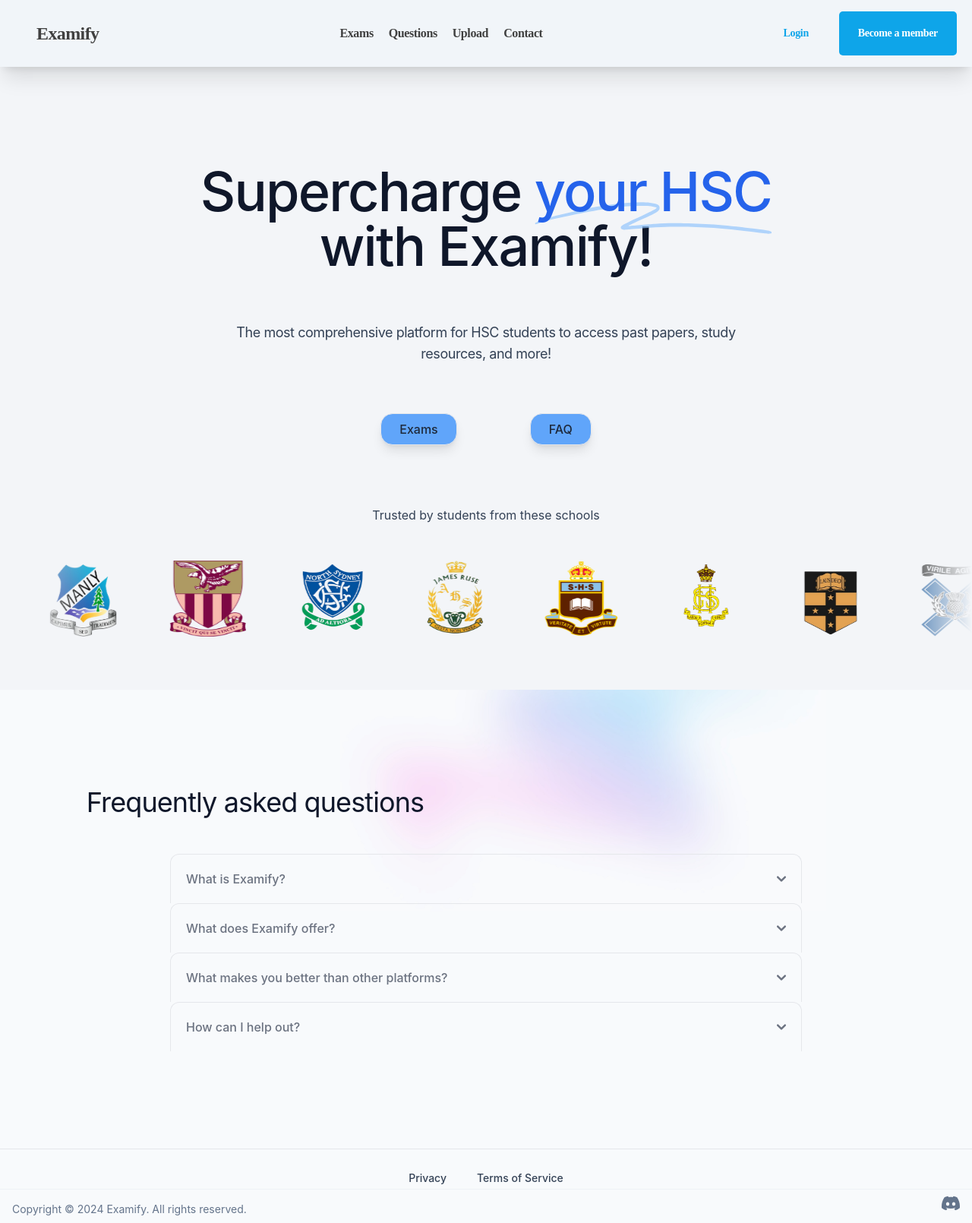
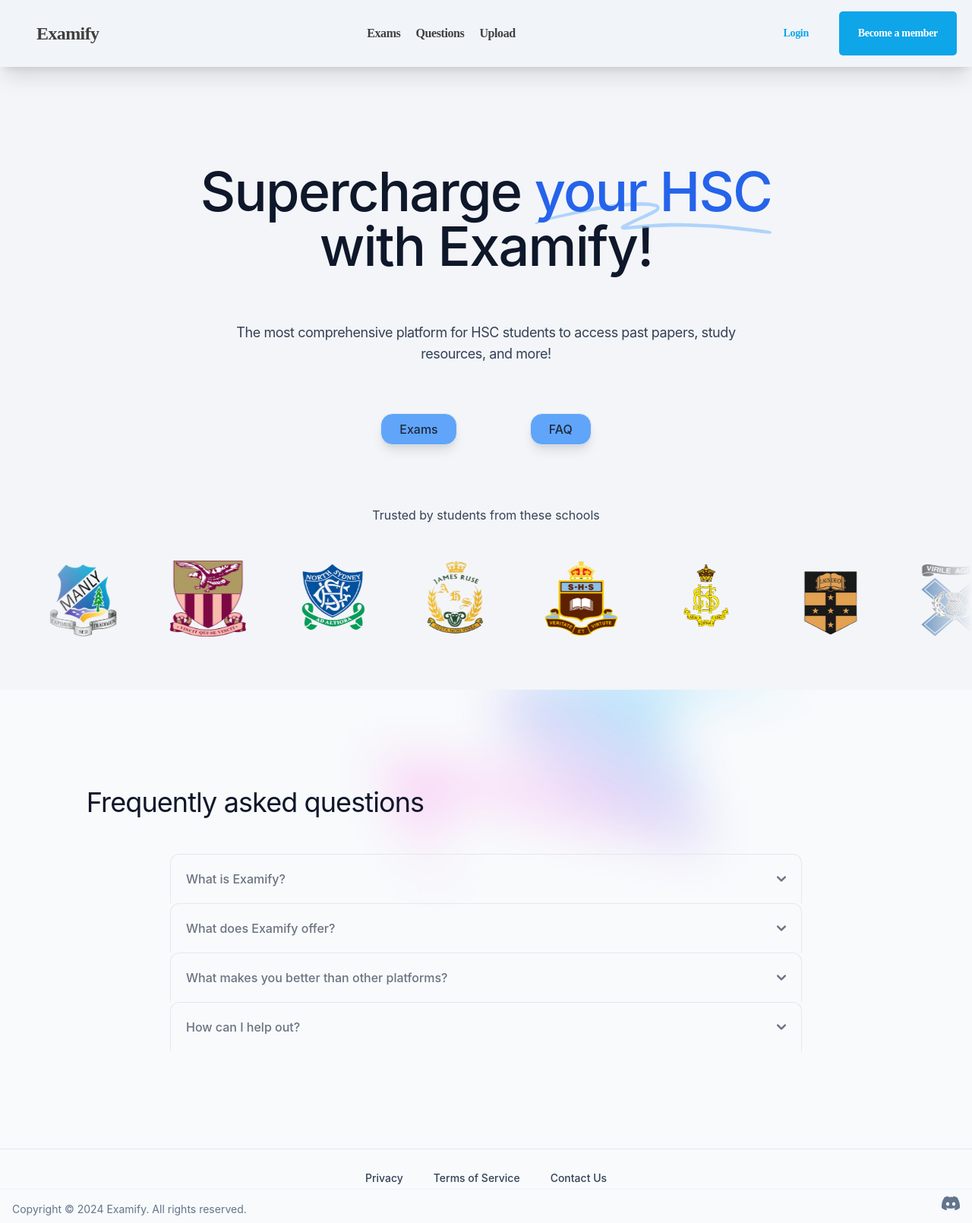
Before and after one commit to Danelegend/Examify, a React (Vite) app in the folder frontend/: page / in a window 1280 px wide. Shown: the whole page at 76% size. Built offline with nearby package versions, Linux system fonts and the light colour scheme.

Commit message:
[=] Move contact from navbar to footer

```diff
--- a/frontend/src/Components/Footer/index.tsx
+++ b/frontend/src/Components/Footer/index.tsx
@@ -20,6 +20,13 @@ const Footer = () => {
                     <Link to="tos">
                       <div className="rounded-lg px-2 py-1 text-slate-700 hover:bg-slate-100 hover:text-slate-900">
                         Terms of Service
+                      </div>
+                    </Link>
+                  </li>
+                  <li>
+                    <Link to="contact">
+                      <div className="rounded-lg px-2 py-1 text-slate-700 hover:bg-slate-100 hover:text-slate-900">
+                        Contact Us
                       </div>
                     </Link>
                   </li>
--- a/frontend/src/Components/Navbar/Components/Medium/LoggedInNavbar.tsx
+++ b/frontend/src/Components/Navbar/Components/Medium/LoggedInNavbar.tsx
@@ -38,7 +38,6 @@ const LoggedInNavbar = () => {
                     <NavigationButton link="/exams" title="Exams" />
                     <NavigationButton link="/questions" title="Questions" />
                     <NavigationButton link="/upload" title="Upload" />
-                    <NavigationButton link="/contact" title="Contact" />
                 </div>
 
                 <div className="justify-start items-center inline-flex space-x-4">
--- a/frontend/src/Components/Navbar/Components/Medium/LoggedOutNavbar.tsx
+++ b/frontend/src/Components/Navbar/Components/Medium/LoggedOutNavbar.tsx
@@ -19,7 +19,6 @@ const LoggedOutNavbar = () => {
                     <NavigationButton link="/exams" title="Exams" />
                     <NavigationButton link="/questions" title="Questions" />
                     <NavigationButton link="/upload" title="Upload" />
-                    <NavigationButton link="/contact" title="Contact" />
                 </div>
 
                 <div className="justify-start items-center inline-flex gap-10">
```
